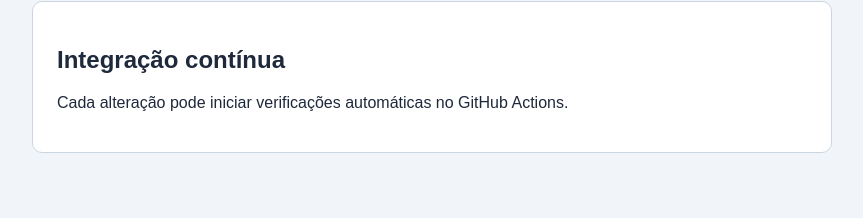
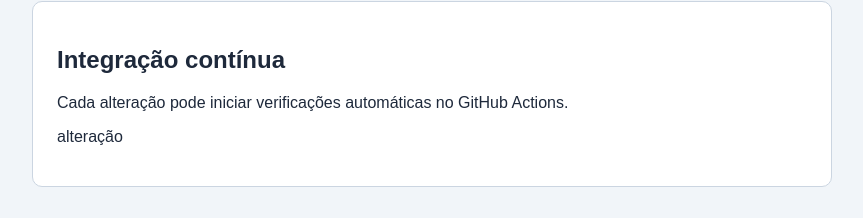
Before and after one commit to thalita425/criar_pipeline, a plain HTML site: page index.html in a window 1280 px wide. Shown: the part 161-379 px from the top of the page, without its empty margins (208-1071 px from the left). Drawn offline with Linux system fonts and the light colour scheme.

Commit message:
Update index.html

```diff
--- a/index.html
+++ b/index.html
@@ -22,6 +22,10 @@
 
             automáticas no GitHub Actions.
           </p>
+
+          <p>
+            alteração
+          </p>
         </section>
       </main>
     </body>
```
